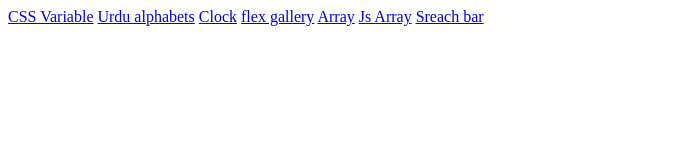
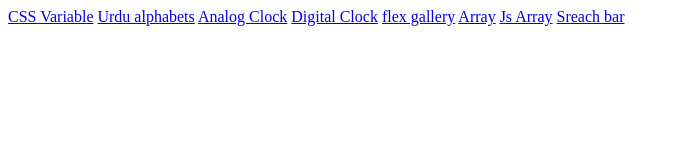
Before and after one commit to fatimaazizz/javascript, a plain HTML site: page index.html in a window 1280 px wide. Shown: the whole page, without its empty margins (0-680 px from the left). Drawn offline with Linux system fonts and the light colour scheme.

Commit message:
adding digit clock

```diff
--- a/index.html
+++ b/index.html
@@ -7,7 +7,8 @@
   <body>
     <a href="/javascript/css_variable/css_variables.html"> CSS Variable</a>
     <a href="/javascript/alphabets/index.html">Urdu alphabets</a>
-    <a href="/javascript/clock/clock.html"> Clock</a>
+    <a href="/javascript/clock/clock.html">Analog Clock</a>
+     <a href="/javascript/digital clock javascript/index.html">Digital Clock</a>
     <a href="/javascript/flex gallery/Flex_gallery.html"> flex gallery</a>
     <a href="/javascript/js_arrays/array.html"> Array</a>
     <a href="/javascript/js_arrays/js _arrays.html">Js Array</a>
```
